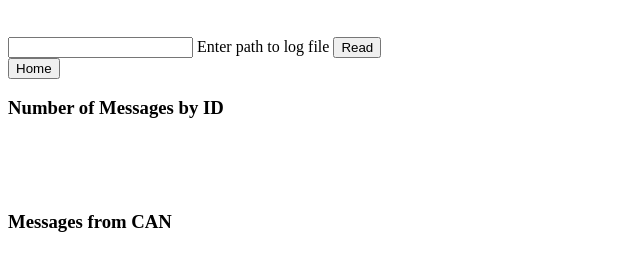
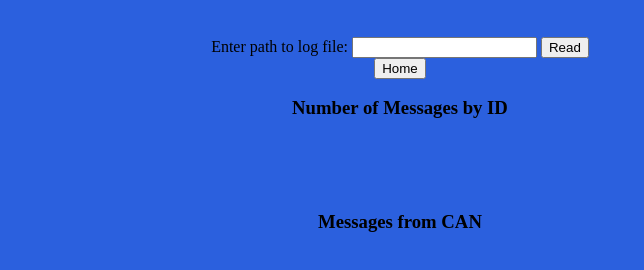
Before and after one commit to TheAbsoluteValue/CANdense, an Electron app: page file_read.html in a window 800 px wide. Shown: the whole page, without its empty margins (0-644 px from the left). Drawn offline with Linux system fonts and the light colour scheme.

Commit message:
Added CSS for the file read and live read

```diff
--- /dev/null
+++ b/file_read.css
@@ -0,0 +1,7 @@
+body {
+    background: #2B60DE;
+}
+
+#centerAlign {
+    text-align: center;
+}
--- a/file_read.html
+++ b/file_read.html
@@ -1,12 +1,14 @@
 <!DOCTYPE html>
 <html lang="en">
 <head>
-<!-- make this drop-down select based on files for different makes? -->
+  <link rel="stylesheet" href="file_read.css">
+  <!-- make this drop-down select based on files for different makes? -->
 <h3 id="carMake" class="customTitle"></h3><br>
 </head>
 <body>
+  <div id="centerAlign">
+  <label for="logfile-path">Enter path to log file:</label>
   <input type="text" name="logfile-path" id="logfile-path">
-  <label for="logfile-path">Enter path to log file</label>
   <button id="read-btn">Read</button>
 
   <form action="index.html">
@@ -21,6 +23,7 @@
 
     <!-- make this user input -->
     <p id="notes" class="customNotes"></p>
+    </div>
 </body>
 <script src="./file_read.js"></script>
 </html>
--- /dev/null
+++ b/live_read.css
@@ -0,0 +1,6 @@
+body {
+    background: #2B60DE;
+}
+#centerAlign {
+    text-align: center;
+}
```
Also changed, not shown: live_read.html (+3 -1 lines).
